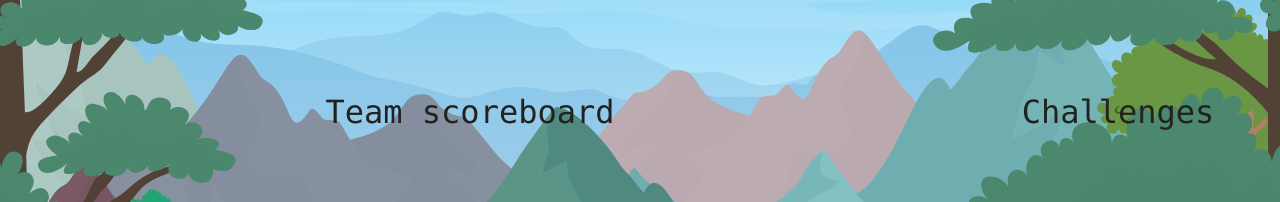
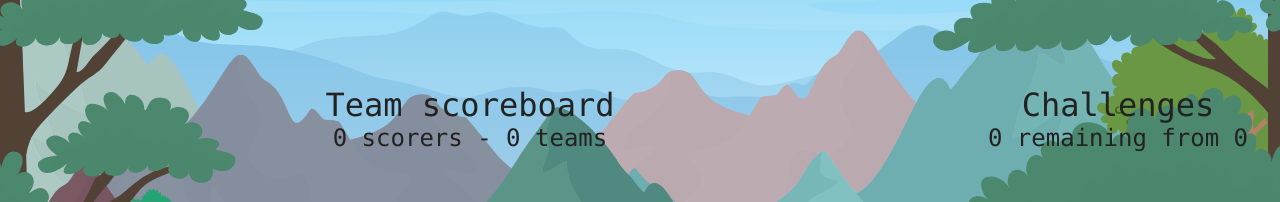
Before and after one commit to StHack/scoreboard, a React (Vite) app in the folder client/: page /scoreboard in a window 1280 px wide. Shown: the part 140-342 px from the top of the page. Built offline with nearby package versions, Linux system fonts and the light colour scheme; no server answers.

Commit message:
feat(client): show counts on scoreboard
closes: #31

```diff
--- a/client/src/pages/ScoreBoard/index.tsx
+++ b/client/src/pages/ScoreBoard/index.tsx
@@ -9,6 +9,12 @@ export function ScoreBoard () {
     challenges,
   } = useGame()
 
+  const challsUnsolved =
+    challenges.length -
+    Object.values(challsScore).filter(cs => cs.achievements.length).length
+
+  const teamScored = teamsScore.filter(ts => ts.score > 0).length
+
   return (
     <Box
       display={['flex', 'grid']}
@@ -18,13 +24,33 @@ export function ScoreBoard () {
       gap="4"
       p="2"
     >
-      <Box as="h2" fontSize="4" gridArea="1/1" placeSelf="center" pt="3">
+      <Box
+        as="h2"
+        fontSize="4"
+        gridArea="1/1"
+        placeSelf="center"
+        textAlign="center"
+        pt="3"
+      >
         Team scoreboard
+        <Box as="h3" fontSize="3">
+          {teamScored} scorers - {teamsScore.length} teams
+        </Box>
       </Box>
       <TeamsScoreBoard teamsScore={teamsScore} challsScore={challsScore} />
 
-      <Box as="h2" fontSize="4" gridArea="1/2" placeSelf="center" pt="3">
+      <Box
+        as="h2"
+        fontSize="4"
+        gridArea="1/2"
+        placeSelf="center"
+        textAlign="center"
+        pt="3"
+      >
         Challenges
+        <Box as="h3" fontSize="3">
+          {challsUnsolved} remaining from {challenges.length}
+        </Box>
       </Box>
       <ChallsScoreBoard challsScore={challsScore} challenges={challenges} />
     </Box>
```
